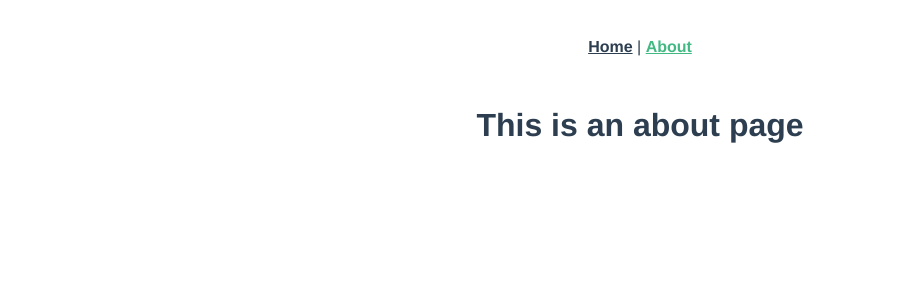
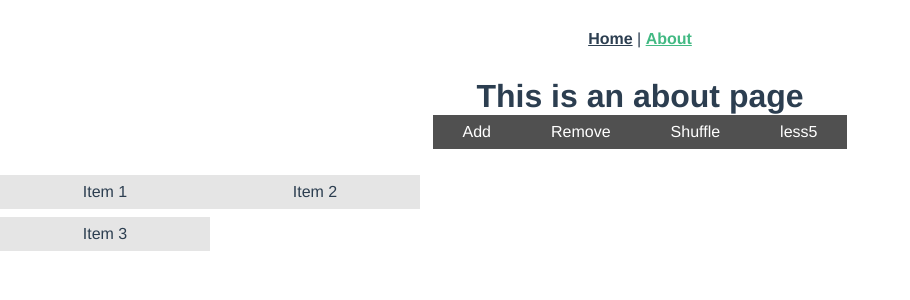
Before and after one commit to zzy2005137/vue-grocery, a Vue app: page /about in a window 1280 px wide. Shown: the top 300 px of the page, without its empty margins (0-910 px from the left). Built offline with nearby package versions, Linux system fonts and the light colour scheme.

Commit message:
element ui start

```diff
--- a/package.json
+++ b/package.json
@@ -9,6 +9,7 @@
   },
   "dependencies": {
     "core-js": "^3.6.5",
+    "element-plus": "^1.1.0-beta.8",
     "vue": "^3.0.0",
     "vue-router": "^4.0.0-0"
   },
@@ -23,6 +24,7 @@
     "eslint": "^6.7.2",
     "eslint-plugin-prettier": "^3.3.1",
     "eslint-plugin-vue": "^7.0.0",
+    "lodash": "^4.17.21",
     "prettier": "^2.2.1"
   }
 }
--- a/src/App.vue
+++ b/src/App.vue
@@ -7,6 +7,11 @@
 </template>
 
 <style>
+* {
+  box-sizing: border-box;
+  padding: 0;
+  margin: 0;
+}
 #app {
   font-family: Avenir, Helvetica, Arial, sans-serif;
   -webkit-font-smoothing: antialiased;
--- /dev/null
+++ b/src/components/Check.vue
@@ -0,0 +1,3 @@
+<template>
+  <h1>CHECK CHECK CHECK</h1>
+</template>
--- /dev/null
+++ b/src/components/DemoFilter.vue
@@ -0,0 +1,121 @@
+<template>
+  <div id="app">
+    <div>
+      <button type="button" @click="add">Add</button>
+      <button type="button" @click="remove">Remove</button>
+      <button type="button" @click="shuffle">Shuffle</button>
+      <button type="button" @click="less5">less5</button>
+    </div>
+    <transition-group tag="ul" name="list" class="container">
+      <div class="item" v-for="item in list" :key="item.id">
+        Item {{ item.id }}
+      </div>
+    </transition-group>
+  </div>
+</template>
+
+<script>
+export default {
+  name: "DemoFilter",
+  components: {},
+  data() {
+    return {
+      maxId: 3,
+      list: [{ id: 1 }, { id: 2 }, { id: 3 }],
+    }
+  },
+  methods: {
+    random(max) {
+      return Math.floor(Math.random() * (max + 1))
+    },
+    add() {
+      const id = ++this.maxId
+      const index = this.random(this.list.length)
+      this.list.splice(index, 0, { id })
+    },
+    remove() {
+      const index = this.random(this.list.length - 1)
+      this.list.splice(index, 1)
+    },
+    shuffle() {
+      const shuffled = []
+      while (this.list.length > 0) {
+        const index = this.random(this.list.length - 1)
+        shuffled.push(this.list[index])
+        this.list.splice(index, 1)
+      }
+      this.list = shuffled
+    },
+    less5() {
+      this.list = this.list.filter((item) => {
+        return item.id < 5
+      })
+    },
+  },
+}
+</script>
+
+<style scoped>
+.container {
+  display: grid;
+  grid-template-columns: 1fr 1fr;
+}
+
+button {
+  padding: 8px 30px;
+  border-width: 0;
+  background-color: #505050;
+  color: #fff;
+  font-family: inherit;
+  font-size: inherit;
+  cursor: pointer;
+  transition: opacity 100ms ease-out;
+}
+
+button:hover {
+  opacity: 0.7;
+}
+
+ul {
+  position: relative;
+  padding-top: 18px;
+  width: 420px;
+}
+
+.item {
+  display: block;
+  margin-top: 8px;
+  padding: 8px 12px;
+  width: 100%;
+  background-color: #e5e5e5;
+}
+
+/* transition animation */
+
+.list-enter-active,
+.list-leave-active,
+.list-move {
+  transition: 500ms cubic-bezier(0.59, 0.12, 0.34, 0.95);
+  transition-property: opacity, transform;
+}
+
+.list-enter {
+  opacity: 0;
+  transform: translateX(50px) scaleY(0.5);
+}
+
+.list-enter-to {
+  opacity: 1;
+  transform: translateX(0) scaleY(1);
+}
+
+.list-leave-active {
+  position: absolute;
+}
+
+.list-leave-to {
+  opacity: 0;
+  transform: scaleY(0);
+  transform-origin: center top;
+}
+</style>
--- /dev/null
+++ b/src/components/Filters.vue
@@ -0,0 +1,26 @@
+<template>
+  <div class="filters">
+    <ul>
+      <li>全部</li>
+      <li>干货</li>
+      <li>粮油</li>
+      <li>其他</li>
+    </ul>
+  </div>
+</template>
+
+<script>
+export default {}
+</script>
+
+<style scoped>
+ul {
+  display: flex;
+  justify-content: space-around;
+  align-items: center;
+}
+
+li {
+  list-style: none;
+}
+</style>
--- a/src/views/About.vue
+++ b/src/views/About.vue
@@ -1,5 +1,16 @@
 <template>
   <div class="about">
     <h1>This is an about page</h1>
+
+    <DemoFilter />
   </div>
 </template>
+
+<script>
+import DemoFilter from "../components/DemoFilter.vue"
+// import Check from "../components/Check.vue"
+
+export default {
+  components: { DemoFilter,  },
+}
+</script>
--- a/src/views/Home.vue
+++ b/src/views/Home.vue
@@ -1,18 +1,24 @@
 <template>
   <div class="home">
-    <img alt="Vue logo" src="../assets/logo.png" />
-    <HelloWorld msg="Welcome to Your Vue.js App" />
+    <h1>grocery store</h1>
+    <el-button size="small">默认按钮</el-button>
+    <el-button size="small">默认按钮</el-button>
+    <el-button size="small">默认按钮</el-button>
+    <filters></filters>
   </div>
 </template>
 
 <script>
 // @ is an alias to /src
-import HelloWorld from "@/components/HelloWorld.vue";
+
+import Filters from "../components/Filters.vue"
 
 export default {
   name: "Home",
   components: {
-    HelloWorld,
+    Filters,
   },
-};
+}
 </script>
+
+<style scoped></style>
```
Also changed, not shown: src/main.js (+7 -4 lines), 2 other files (tests, documents, lock files or other folders).
